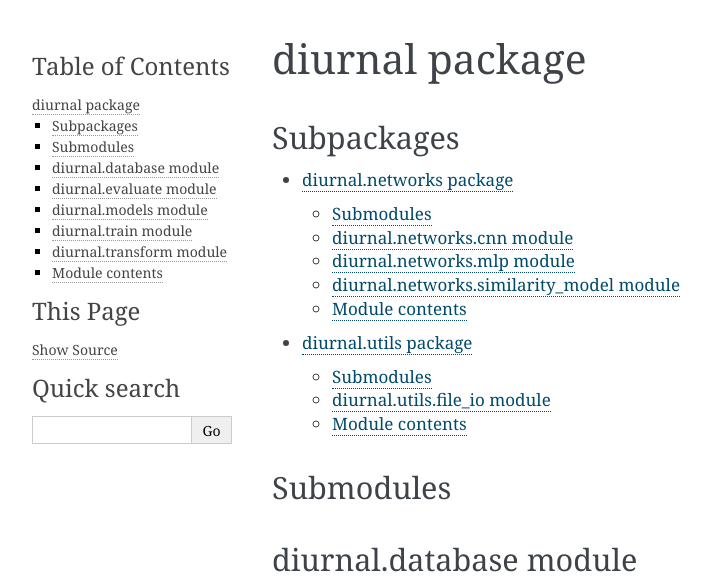
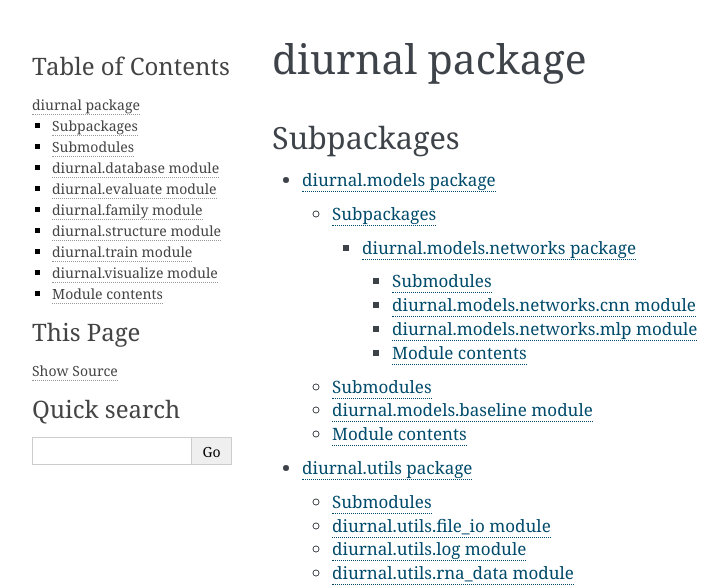
Before and after one commit to Vincent-Therrien/diurnal, a Sphinx documentation site: the page built from docs/source/diurnal.rst, in a window 1280 px wide and 1400 px high. Shown: the top 588 px of the window, without its empty margins (148-876 px from the left). Built offline with Sphinx 7.4.7, drawn with Linux system fonts in a browser that asks for light colours; some of the changed text lies outside the part shown; grey boxes are pictures that could not be loaded.

```diff
--- a/docs/conf.py
+++ b/docs/conf.py
@@ -10,9 +10,9 @@
 # add these directories to sys.path here. If the directory is relative to the
 # documentation root, use os.path.abspath to make it absolute, like shown here.
 #
-# import os
-# import sys
-# sys.path.insert(0, os.path.abspath('.'))
+import os
+import sys
+sys.path.insert(0, os.path.abspath('../diurnal'))
 
 
 # -- Project information -----------------------------------------------------
@@ -22,7 +22,7 @@ copyright = '2023, Vincent Therrien'
 author = 'Vincent Therrien'
 
 # The full version, including alpha/beta/rc tags
-release = '1.0'
+release = '1.0.0'
 
 
 # -- General configuration ---------------------------------------------------
@@ -32,9 +32,11 @@ release = '1.0'
 # ones.
 extensions = [
     'sphinx.ext.autodoc',
+    'sphinx.ext.autosummary',
     'sphinx.ext.viewcode',
     'sphinx.ext.napoleon'
 ]
+autosummary_generate = True
 
 # Add any paths that contain templates here, relative to this directory.
 templates_path = ['_templates']
--- a/docs/diurnal.rst
+++ b/docs/source/diurnal.rst
@@ -7,7 +7,7 @@ Subpackages
 .. toctree::
    :maxdepth: 4
 
-   diurnal.networks
+   diurnal.models
    diurnal.utils
 
 Submodules
@@ -29,10 +29,18 @@ diurnal.evaluate module
    :undoc-members:
    :show-inheritance:
 
-diurnal.models module
+diurnal.family module
 ---------------------
 
-.. automodule:: diurnal.models
+.. automodule:: diurnal.family
+   :members:
+   :undoc-members:
+   :show-inheritance:
+
+diurnal.structure module
+------------------------
+
+.. automodule:: diurnal.structure
    :members:
    :undoc-members:
    :show-inheritance:
@@ -45,10 +53,10 @@ diurnal.train module
    :undoc-members:
    :show-inheritance:
 
-diurnal.transform module
+diurnal.visualize module
 ------------------------
 
-.. automodule:: diurnal.transform
+.. automodule:: diurnal.visualize
    :members:
    :undoc-members:
    :show-inheritance:
--- a/docs/diurnal.utils.rst
+++ b/docs/source/diurnal.utils.rst
@@ -12,6 +12,22 @@ diurnal.utils.file\_io module
    :undoc-members:
    :show-inheritance:
 
+diurnal.utils.log module
+------------------------
+
+.. automodule:: diurnal.utils.log
+   :members:
+   :undoc-members:
+   :show-inheritance:
+
+diurnal.utils.rna\_data module
+------------------------------
+
+.. automodule:: diurnal.utils.rna_data
+   :members:
+   :undoc-members:
+   :show-inheritance:
+
 Module contents
 ---------------
 
```
Also changed, not shown: diurnal/__init__.py (+9 -1 lines), docs/diurnal.networks.rst (deleted, +0 -37 lines), docs/index.rst (+5 -3 lines), docs/source/diurnal.models.networks.rst (added, +29 -0 lines), docs/source/diurnal.models.rst (added, +29 -0 lines), pre_commit.py (+25 -3 lines), docs/source/modules.rst (renamed from docs/modules.rst), 5 other files.
